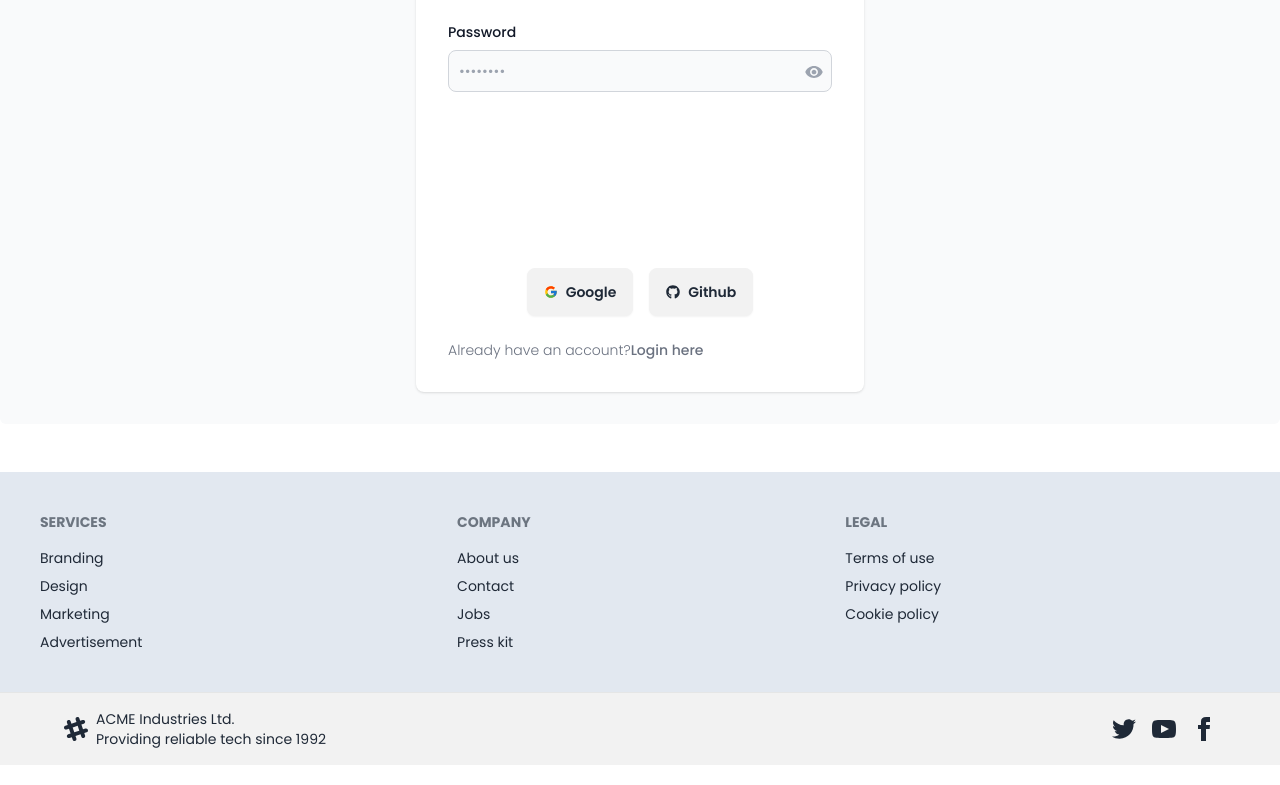
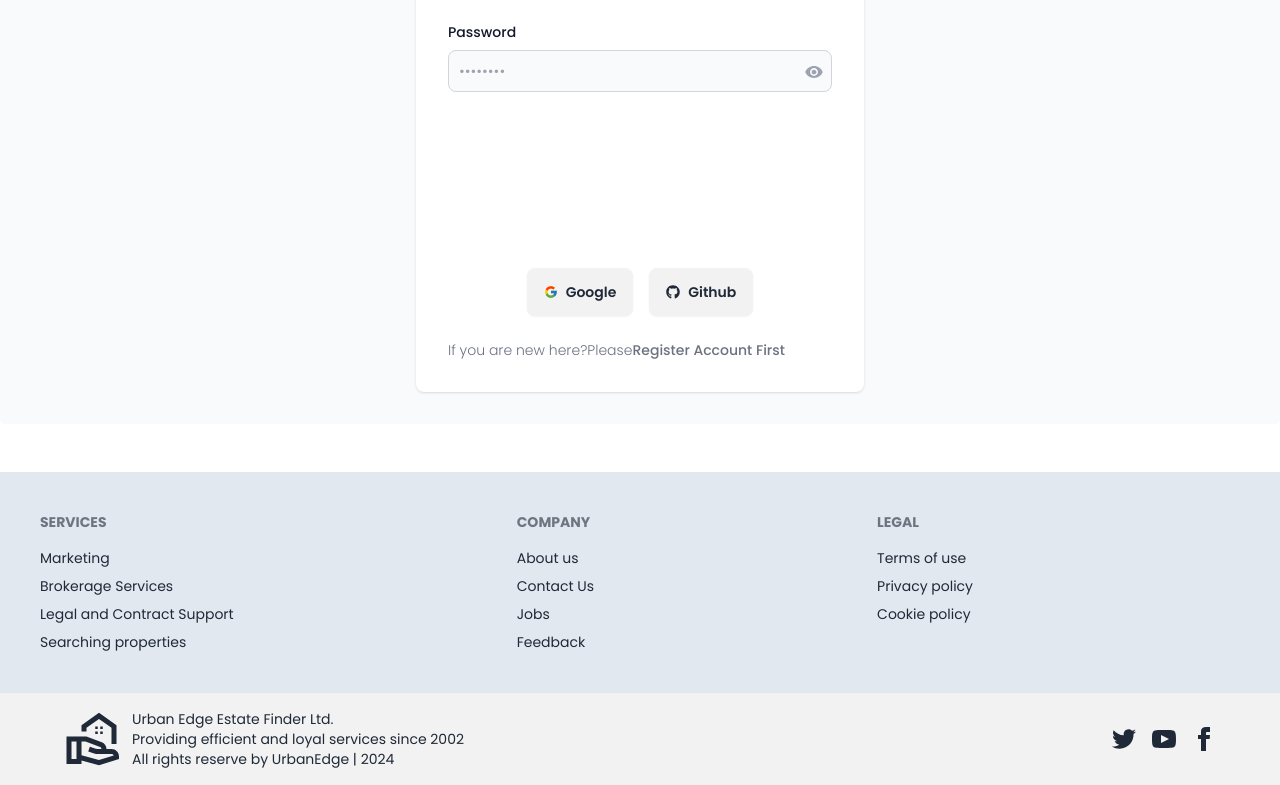
Before and after one commit to SabbirHossain-28/urban-edge-react-firebase-project, a React (Vite) app: page /login in a window 1280 px wide. Shown: the part 383-1168 px from the top of the page. Built offline with nearby package versions, Linux system fonts and the light colour scheme; no server answers.

Commit message:
Added toast feature on profile update and added footer content and other fix other issues

```diff
--- a/src/Components/Footer/Footer.jsx
+++ b/src/Components/Footer/Footer.jsx
@@ -1,20 +1,22 @@
+import { MdOutlineRealEstateAgent } from "react-icons/md";
+
 const Footer = () => {
   return (
     <div>
       <footer className="footer p-10 bg-slate-200 text-base-content">
         <nav>
           <h6 className="footer-title">Services</h6>
-          <a className="link link-hover">Branding</a>
-          <a className="link link-hover">Design</a>
           <a className="link link-hover">Marketing</a>
-          <a className="link link-hover">Advertisement</a>
+          <a className="link link-hover">Brokerage Services</a>
+          <a className="link link-hover">Legal and Contract Support</a>
+          <a className="link link-hover">Searching properties</a>
         </nav>
         <nav>
           <h6 className="footer-title">Company</h6>
           <a className="link link-hover">About us</a>
-          <a className="link link-hover">Contact</a>
+          <a className="link link-hover">Contact Us</a>
           <a className="link link-hover">Jobs</a>
-          <a className="link link-hover">Press kit</a>
+          <a className="link link-hover">Feedback</a>
         </nav>
         <nav>
           <h6 className="footer-title">Legal</h6>
@@ -25,20 +27,11 @@ const Footer = () => {
       </footer>
       <footer className="footer px-16 py-4 border-t bg-base-200 text-base-content border-base-300">
         <aside className="items-center grid-flow-col">
-          <svg
-            width="24"
-            height="24"
-            viewBox="0 0 24 24"
-            xmlns="http://www.w3.org/2000/svg"
-            fillRule="evenodd"
-            clipRule="evenodd"
-            className="fill-current"
-          >
-            <path d="M22.672 15.226l-2.432.811.841 2.515c.33 1.019-.209 2.127-1.23 2.456-1.15.325-2.148-.321-2.463-1.226l-.84-2.518-5.013 1.677.84 2.517c.391 1.203-.434 2.542-1.831 2.542-.88 0-1.601-.564-1.86-1.314l-.842-2.516-2.431.809c-1.135.328-2.145-.317-2.463-1.229-.329-1.018.211-2.127 1.231-2.456l2.432-.809-1.621-4.823-2.432.808c-1.355.384-2.558-.59-2.558-1.839 0-.817.509-1.582 1.327-1.846l2.433-.809-.842-2.515c-.33-1.02.211-2.129 1.232-2.458 1.02-.329 2.13.209 2.461 1.229l.842 2.515 5.011-1.677-.839-2.517c-.403-1.238.484-2.553 1.843-2.553.819 0 1.585.509 1.85 1.326l.841 2.517 2.431-.81c1.02-.33 2.131.211 2.461 1.229.332 1.018-.21 2.126-1.23 2.456l-2.433.809 1.622 4.823 2.433-.809c1.242-.401 2.557.484 2.557 1.838 0 .819-.51 1.583-1.328 1.847m-8.992-6.428l-5.01 1.675 1.619 4.828 5.011-1.674-1.62-4.829z"></path>
-          </svg>
+          <MdOutlineRealEstateAgent className="text-6xl"></MdOutlineRealEstateAgent>
           <p>
-            ACME Industries Ltd. <br />
-            Providing reliable tech since 1992
+            Urban Edge Estate Finder Ltd. <br />
+            Providing efficient and loyal services since 2002 <br/>
+            All rights reserve by UrbanEdge | 2024
           </p>
         </aside>
         <nav className="md:place-self-center md:justify-self-end">
--- a/src/Components/Header/Navbar.jsx
+++ b/src/Components/Header/Navbar.jsx
@@ -6,7 +6,6 @@ import { IoPersonCircleOutline } from "react-icons/io5";
 const Navbar = () => {
   const { user, userLogout, loading } = useContext(AuthContext);
   const [initialLoading, setInitialLoading] = useState(true);
-  console.log(user);
   useEffect(() => {
     if (!loading) {
       setInitialLoading(false);
@@ -35,12 +34,12 @@ const Navbar = () => {
       <li className="mr-4">
         <NavLink to="/">Home</NavLink>
       </li>
-      <li>
+      {/* <li>
         <NavLink to="/register">Register</NavLink>
       </li>
       <li>
         <NavLink to="/login">Login</NavLink>
-      </li>
+      </li> */}
       {user && (
         <li className="mr-3">
           <NavLink to="/updateProfile">Update Profile</NavLink>
--- a/src/Components/ProfileCard/ProfileCard.jsx
+++ b/src/Components/ProfileCard/ProfileCard.jsx
@@ -1,10 +1,12 @@
-import { useContext } from "react";
+import { useContext, useRef } from "react";
 import { AuthContext } from "../../AuthContextProvider/AuthContextProvider";
 import { useForm } from "react-hook-form";
+import { ToastContainer, toast } from "react-toastify";
 
 const ProfileCrad = () => {
   const { user, updateUserProfile, setReload, reload } =
     useContext(AuthContext);
+  const toastId = useRef(null);
 
   const {
     register,
@@ -14,11 +16,12 @@ const ProfileCrad = () => {
   } = useForm();
 
   const onSubmit = (data) => {
-    console.log(data);
     const { fullname, photoURL } = data;
 
     updateUserProfile(fullname, photoURL).then(() => {
-      console.log("User data updated successfully");
+      if (!toast.isActive(toastId.current)) {
+        toastId.current = toast.success("User profile updated successfully");
+      }
       setReload(!reload);
       reset();
     });
@@ -26,7 +29,6 @@ const ProfileCrad = () => {
 
   return (
     <div className="mx-auto mt-10 mb-12 max-w-[350px] space-y-3 rounded-2xl bg-white px-6 py-6 shadow-md dark:bg-slate-200 md:max-w-[600px] md:max-h-[600px] ">
-      {/* profile image & bg  */}
       <div className="relative ">
         <img
           className="h-[200px] w-[600px] rounded-2xl bg-gray-500"
@@ -39,12 +41,10 @@ const ProfileCrad = () => {
           alt="User profilePhoto"
         />
       </div>
-      {/* profile name & role */}
       <div className="space-y-1 pt-8 text-center">
         <h1 className="text-xl md:text-2xl">{user?.displayName}</h1>
         <p className="text-sm text-gray-500">{user?.email}</p>
       </div>
-      {/* post , followers following  */}
       <form
         onSubmit={handleSubmit(onSubmit)}
         className="flex flex-col p-4 space-y-2"
@@ -95,6 +95,7 @@ const ProfileCrad = () => {
           />
         </div>
       </form>
+      <ToastContainer position="top-center" theme="colored" autoClose={4000} />
     </div>
   );
 };
--- a/src/Pages/Login/Login.jsx
+++ b/src/Pages/Login/Login.jsx
@@ -13,7 +13,6 @@ const Login = () => {
   const toastId = useRef(null);
   const location = useLocation();
   const navigate = useNavigate();
-  console.log(location);
 
   const { userLogin, signinWithGoogle, signinWithGithub } =
     useContext(AuthContext);
@@ -26,7 +25,6 @@ const Login = () => {
   } = useForm();
 
   const onSubmit = (data) => {
-    console.log(data);
     const { email, password } = data;
 
     const passwordRegex = /^(?=.*[a-z])(?=.*[A-Z]).+$/;
@@ -42,7 +40,6 @@ const Login = () => {
 
     userLogin(email, password)
       .then((userCredential) => {
-        console.log(userCredential.user);
         if (userCredential && !toast.isActive(toastId.current)) {
           toastId.current = toast.success("You are successfully logged in");
         }
@@ -200,12 +197,12 @@ const Login = () => {
                     </div>
                   </div>
                   <p className="text-sm font-light text-gray-500 dark:text-gray-400">
-                    Already have an account?
+                    If you are new here?Please
                     <Link
-                      to="/login"
+                      to="/register"
                       className="font-medium text-primary-600 hover:underline dark:text-primary-500"
                     >
-                      Login here
+                      Register Account First
                     </Link>
                   </p>
                 </div>
--- a/src/Pages/Register/Register.jsx
+++ b/src/Pages/Register/Register.jsx
@@ -19,7 +19,6 @@ const Register = () => {
   } = useForm();
 
   const onSubmit = (data) => {
-    console.log(data);
     const { email, password, fullname, photoURL } = data;
 
     const passwordRegex = /^(?=.*[a-z])(?=.*[A-Z]).+$/;
@@ -38,7 +37,6 @@ const Register = () => {
         updateUserProfile(fullname, photoURL).then(() => {
           setReload(true);
         });
-        console.log(userCredential);
         if (userCredential && !toast.isActive(toastId.current)) {
           toastId.current = toast.success(
             `Congratulation! You are successfully register your account....Please login now`
@@ -51,7 +49,6 @@ const Register = () => {
         return;
       })
       .catch((error) => {
-        // console.error(error);
         if (error && !toast.isActive(toastId.current)) {
           toastId.current = toast.error("User is already registered");
         }
--- a/src/Routes/PrivetRoute.jsx
+++ b/src/Routes/PrivetRoute.jsx
@@ -6,7 +6,6 @@ import PropTypes from "prop-types";
 const PrivetRoute = ({ children }) => {
   const { user, loading } = useContext(AuthContext);
   const location = useLocation();
-  console.log(location.pathname);
 
   if (loading) {
     return (
```
